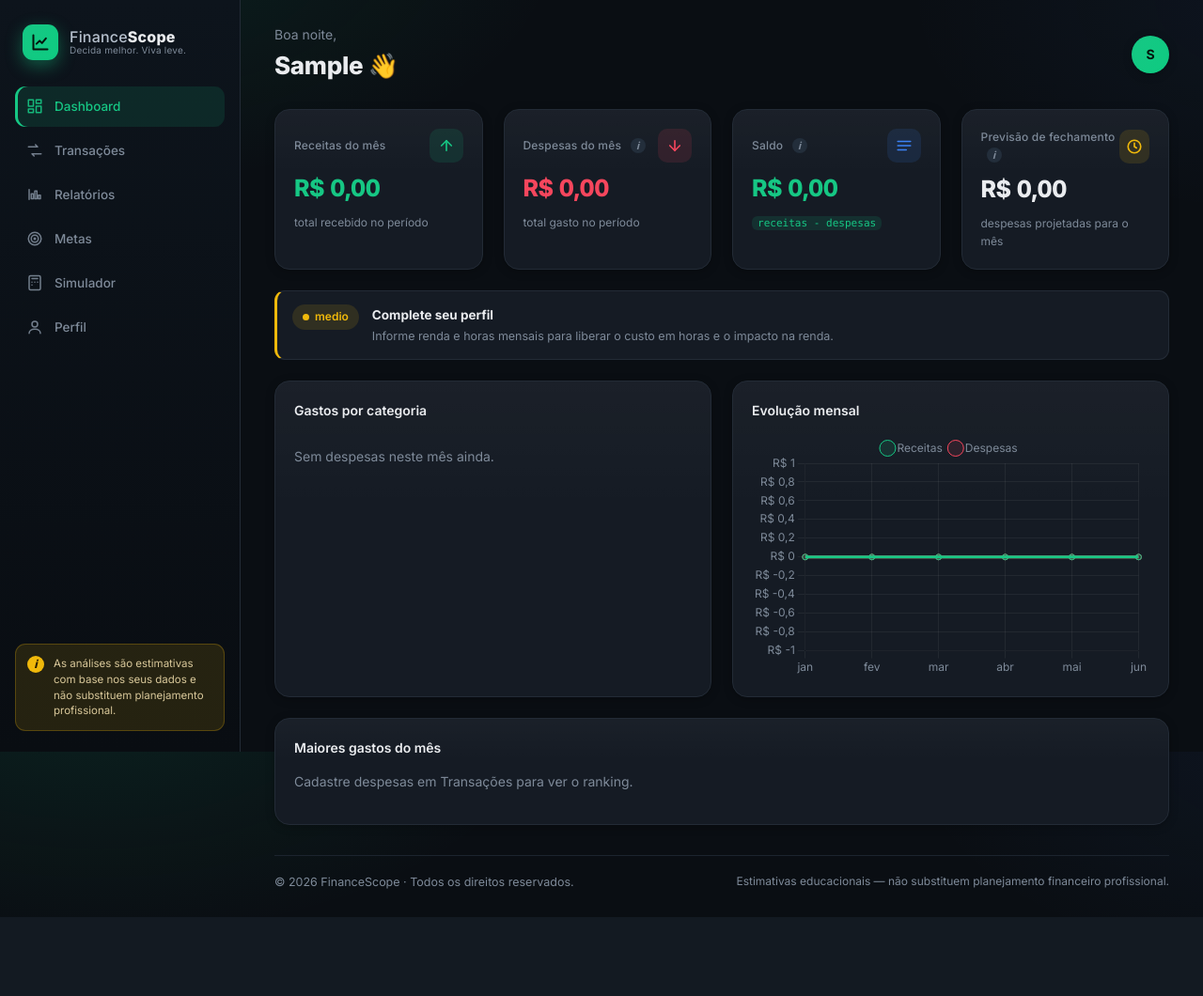
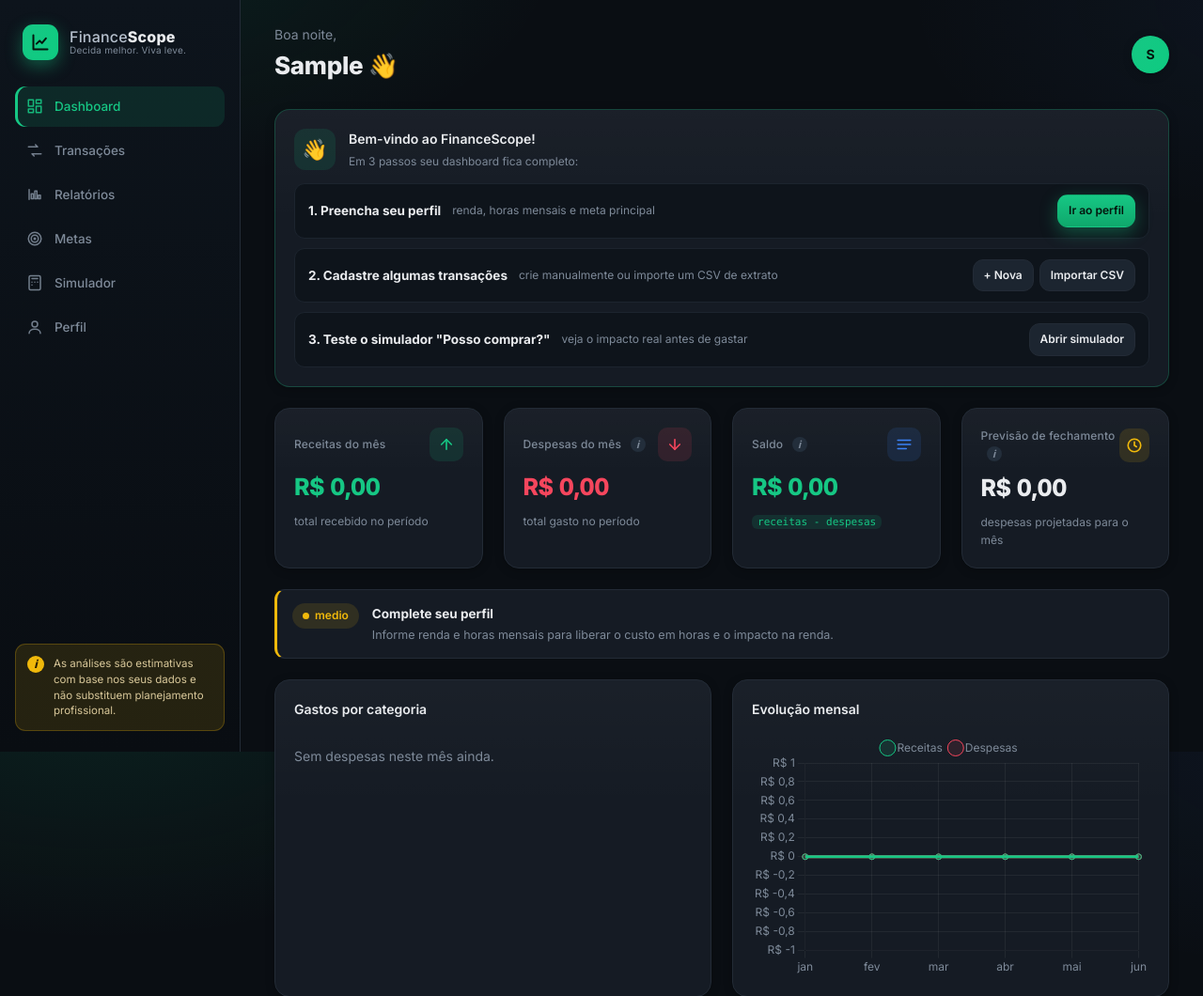
Before and after one commit to BrunoCarreiroCS/FinanceScope, a Flask app: page /app in a window 1280 px wide. Shown: the top 1060 px of the page at 94% size. Before the commit the page ends 976 px from the top, so only its background shows below. Run offline with Flask 3, Linux system fonts and the light colour scheme; the visitor is signed in with stand-in values (Sample User, id 1); data comes from the database, SQL or seed files in the repository; data that the repository does not hold is empty.

Commit message:
feat: importação de CSV de extratos + onboarding amigável
Importação CSV:
- Parser flexível em utils/csv_import.py (separador , ou ;,
  datas BR/ISO, valores '1.234,56' ou '1234.56', 'R$ -50,00'/'(50)',
  cabeçalhos comuns auto-detectados)
- Fluxo upload → pré-visualização → confirmar (sessão guarda o lote)
- Limite de 1000 linhas e 2 MB por upload
- 5 testes cobrindo formatos e linhas inválidas

Onboarding:
- Dashboard mostra card 'Bem-vindo!' com 3 passos quando o usuário
  recém-cadastrado ainda não tem transações
- Botão 'Importar CSV' na barra de Transações

```diff
--- a/app/app.py
+++ b/app/app.py
@@ -517,6 +517,60 @@ def create_app(test_config=None):
             mode="editar", tx_id=tx_id,
         )
 
+    # --- Importacao CSV ---------------------------------------------------
+
+    @app.route("/transacoes/importar", methods=["GET", "POST"])
+    def transacao_importar():
+        """Upload do CSV -> mostra preview. Confirmar grava em lote."""
+        if request.method == "POST":
+            file = request.files.get("file")
+            if not file or not file.filename:
+                flash("Selecione um arquivo CSV.", "error")
+                return redirect(url_for("transacao_importar"))
+            raw = file.read(2_000_000)  # 2 MB de teto
+            rows, errors = parse_csv(raw)
+            if not rows:
+                for e in errors:
+                    flash(e, "error")
+                return redirect(url_for("transacao_importar"))
+            # Guarda na sessao para o passo de confirmacao.
+            session["import_preview"] = rows
+            session["import_errors"] = errors
+            return redirect(url_for("transacao_importar_preview"))
+        return render_template("transacao_importar.html", active="transacoes")
+
+    @app.route("/transacoes/importar/preview", methods=["GET", "POST"])
+    def transacao_importar_preview():
+        rows = session.get("import_preview") or []
+        errors = session.get("import_errors") or []
+        if not rows:
+            return redirect(url_for("transacao_importar"))
+
+        if request.method == "POST":
+            db = database.get_db()
+            inserted = 0
+            for r in rows:
+                db.execute(
+                    """INSERT INTO transactions
+                       (user_id, type, description, amount, date)
+                       VALUES (?, ?, ?, ?, ?)""",
+                    (uid(), r["type"], r["description"], r["amount"], r["date"]),
+                )
+                inserted += 1
+            db.commit()
+            session.pop("import_preview", None)
+            session.pop("import_errors", None)
+            flash(f"{inserted} transações importadas.", "success")
+            return redirect(url_for("transacoes"))
+
+        income_total = sum(r["amount"] for r in rows if r["type"] == "income")
+        expense_total = sum(r["amount"] for r in rows if r["type"] == "expense")
+        return render_template(
+            "transacao_importar_preview.html", active="transacoes",
+            rows=rows, errors=errors,
+            income_total=income_total, expense_total=expense_total,
+        )
+
     @app.route("/transacoes/<int:tx_id>/excluir", methods=["POST"])
     def transacao_excluir(tx_id):
         db = database.get_db()
--- a/app/static/css/style.css
+++ b/app/static/css/style.css
@@ -449,6 +449,60 @@ body.auth {
 .flash-success { background: var(--accent-soft); color: #51d6a0; border-color: rgba(22,199,132,0.3); }
 .flash-error   { background: var(--down-soft); color: #fb7185; border-color: rgba(246,70,93,0.3); }
 
+/* empty state "bem-vindo" do dashboard */
+.welcome { border-color: rgba(22,199,132,0.25); }
+.welcome-head { display: flex; align-items: center; gap: 14px; margin-bottom: 14px; }
+.welcome-emoji {
+  width: 44px; height: 44px; border-radius: 12px; display: grid; place-items: center;
+  background: var(--accent-soft); font-size: 22px;
+}
+.welcome-steps { list-style: none; padding: 0; margin: 0; display: flex; flex-direction: column; gap: 10px; }
+.welcome-steps li {
+  display: flex; align-items: center; gap: 12px; flex-wrap: wrap;
+  padding: 11px 14px; background: var(--bg-2);
+  border: 1px solid var(--border-soft); border-radius: var(--radius-sm);
+}
+.welcome-steps strong { color: var(--text); font-size: 13.5px; }
+.welcome-steps .muted { flex: 1 1 200px; }
+.welcome-actions { display: inline-flex; gap: 6px; }
+
+/* bloco de codigo (instrucoes de importacao etc) */
+.codeblock {
+  background: var(--bg-2); color: var(--text-2);
+  border: 1px solid var(--border); border-radius: var(--radius-sm);
+  padding: 12px 14px; font-size: 12.5px; line-height: 1.55;
+  font-family: ui-monospace, Menlo, Consolas, monospace; overflow-x: auto;
+}
+
+/* relatorios: filtro inline e cabecalho de impressao */
+.inline-field { display: inline-flex; align-items: center; gap: 8px; color: var(--text-2); font-size: 13px; }
+.print-head { display: none; }
+
+/* =========================================================================
+   IMPRESSAO / PDF — tema claro e enxuto (esconde navegacao)
+   ========================================================================= */
+@media print {
+  @page { margin: 1.4cm; }
+  body { background: #fff !important; color: #111 !important; }
+  .sidebar, .topbar, .app-foot, .no-print, .edu-note, .flash-area { display: none !important; }
+  .layout { display: block; }
+  .main { padding: 0; min-height: auto; }
+  .content { gap: 16px; }
+  .print-head { display: block !important; font-size: 15px; margin-bottom: 12px; color: #111; }
+  .print-head strong { color: #0a7f4f; }
+  .card {
+    box-shadow: none !important; border: 1px solid #ccc !important;
+    background: #fff !important; break-inside: avoid;
+  }
+  .card-title, .kpi-value { color: #111 !important; }
+  .muted, .kpi-label, .kpi-hint, .legend-name, .table th { color: #555 !important; }
+  .kpi-value.income, .table .income, .legend-val { color: #0a7f4f !important; }
+  .kpi-value.expense, .table .expense { color: #c0392b !important; }
+  code { background: #eee !important; color: #0a7f4f !important; }
+  .table td, .table th { border-color: #ddd !important; }
+  a { color: #111 !important; }
+}
+
 /* =========================================================================
    HOME / boas-vindas (standalone)
    ========================================================================= */
--- a/app/templates/dashboard.html
+++ b/app/templates/dashboard.html
@@ -3,6 +3,41 @@
 {% block title %}Dashboard - {{ app_name }}{% endblock %}
 
 {% block content %}
+{% set is_new = (d.income == 0 and d.expense == 0) %}
+{% if is_new %}
+<div class="card welcome">
+  <div class="welcome-head">
+    <span class="welcome-emoji">👋</span>
+    <div>
+      <h3 class="card-title" style="margin:0">Bem-vindo ao FinanceScope!</h3>
+      <p class="muted small" style="margin:4px 0 0">
+        Em 3 passos seu dashboard fica completo:
+      </p>
+    </div>
+  </div>
+  <ol class="welcome-steps">
+    <li>
+      <strong>1. Preencha seu perfil</strong>
+      <span class="muted small">renda, horas mensais e meta principal</span>
+      <a href="{{ url_for('perfil') }}" class="btn btn-sm btn-primary">Ir ao perfil</a>
+    </li>
+    <li>
+      <strong>2. Cadastre algumas transações</strong>
+      <span class="muted small">crie manualmente ou importe um CSV de extrato</span>
+      <span class="welcome-actions">
+        <a href="{{ url_for('transacao_nova') }}" class="btn btn-sm">+ Nova</a>
+        <a href="{{ url_for('transacao_importar') }}" class="btn btn-sm">Importar CSV</a>
+      </span>
+    </li>
+    <li>
+      <strong>3. Teste o simulador "Posso comprar?"</strong>
+      <span class="muted small">veja o impacto real antes de gastar</span>
+      <a href="{{ url_for('simulador') }}" class="btn btn-sm">Abrir simulador</a>
+    </li>
+  </ol>
+</div>
+{% endif %}
+
 <!-- Cards principais -->
 <div class="grid grid-cards">
   <div class="card kpi">
--- /dev/null
+++ b/app/utils/csv_import.py
@@ -0,0 +1,116 @@
+"""
+Importacao de extratos/faturas em CSV.
+
+Faz um parsing tolerante: detecta o separador (',' ou ';'), reconhece as
+colunas por nome de cabecalho (data, descricao, valor) e aceita datas e
+valores em formatos comuns (BR e ISO). Valores negativos viram despesa;
+positivos, receita.
+"""
+from __future__ import annotations
+
+import csv
+import io
+import unicodedata
+from datetime import datetime
+
+DATE_KEYS = ["data", "date", "dia", "datalancamento", "datadolancamento"]
+DESC_KEYS = ["descricao", "description", "historico", "lancamento", "memo",
+             "titulo", "estabelecimento", "detalhe", "detalhes"]
+AMOUNT_KEYS = ["valor", "amount", "value", "quantia", "montante"]
+
+MAX_ROWS = 1000
+
+
+def _norm(s: str) -> str:
+    """minuscula, sem acento e sem espacos — para casar cabecalhos."""
+    s = unicodedata.normalize("NFKD", s or "")
+    s = "".join(c for c in s if not unicodedata.combining(c))
+    return s.strip().lower().replace(" ", "").replace("_", "")
+
+
+def _find_col(headers_map: dict, keys: list) -> str | None:
+    for k in keys:
+        if k in headers_map:
+            return headers_map[k]
+    # match parcial (ex.: "valor (r$)")
+    for norm, original in headers_map.items():
+        if any(k in norm for k in keys):
+            return original
+    return None
+
+
+def parse_date(raw: str):
+    raw = (raw or "").strip()
+    for fmt in ("%Y-%m-%d", "%d/%m/%Y", "%d-%m-%Y", "%d/%m/%y", "%Y/%m/%d"):
+        try:
+            return datetime.strptime(raw, fmt).strftime("%Y-%m-%d")
+        except ValueError:
+            continue
+    return None
+
+
+def parse_amount(raw: str):
+    """Aceita '1.234,56', '1234.56', 'R$ -50,00', '(50,00)'. Retorna float (com sinal)."""
+    s = (raw or "").strip()
+    if not s:
+        return None
+    # Considera negativo se houver "-" em qualquer lugar, ou parenteses
+    # (estilo contabil: "(50,00)" = -50,00).
+    negative = "-" in s or (s.startswith("(") and s.endswith(")"))
+    s = s.replace("R$", "").replace("(", "").replace(")", "").replace("+", "")
+    s = s.replace(" ", "").replace("-", "")
+    if "," in s and "." in s:
+        s = s.replace(".", "").replace(",", ".")      # BR: 1.234,56
+    elif "," in s:
+        s = s.replace(",", ".")                        # 1234,56
+    try:
+        value = float(s)
+    except ValueError:
+        return None
+    return -value if negative else value
+
+
+def parse_csv(raw_bytes: bytes):
+    """
+    Retorna (rows, errors).
+    rows: lista de {date, description, amount(positivo), type}.
+    """
+    text = raw_bytes.decode("utf-8-sig", errors="replace")
+    if not text.strip():
+        return [], ["O arquivo está vazio."]
+
+    sample = text[:4096]
+    delim = ";" if sample.count(";") > sample.count(",") else ","
+    reader = csv.DictReader(io.StringIO(text), delimiter=delim)
+    if not reader.fieldnames:
+        return [], ["Não consegui ler o cabeçalho do arquivo."]
+
+    headers_map = {_norm(h): h for h in reader.fieldnames if h}
+    date_col = _find_col(headers_map, DATE_KEYS)
+    amount_col = _find_col(headers_map, AMOUNT_KEYS)
+    desc_col = _find_col(headers_map, DESC_KEYS)
+
+    if not date_col or not amount_col:
+        return [], [
+            "Não encontrei as colunas necessárias. O CSV precisa ter "
+            "cabeçalhos de data e valor (ex.: data, descrição, valor)."
+        ]
+
+    rows, errors = [], []
+    for i, line in enumerate(reader, start=2):
+        if len(rows) >= MAX_ROWS:
+            errors.append(f"Importação limitada às primeiras {MAX_ROWS} linhas.")
+            break
+        d = parse_date(line.get(date_col, ""))
+        amt = parse_amount(line.get(amount_col, ""))
+        if d is None or amt is None or amt == 0:
+            errors.append(f"Linha {i}: data ou valor inválido — ignorada.")
+            continue
+        desc = (line.get(desc_col, "") if desc_col else "").strip() or "Importado"
+        rows.append({
+            "date": d,
+            "description": desc[:120],
+            "amount": round(abs(amt), 2),
+            "type": "income" if amt >= 0 else "expense",
+        })
+    return rows, errors
```
Also changed, not shown: app/templates/transacao_importar.html (added, +37 -0 lines), app/templates/transacao_importar_preview.html (added, +61 -0 lines), app/tests/test_csv_import.py (added, +46 -0 lines).
